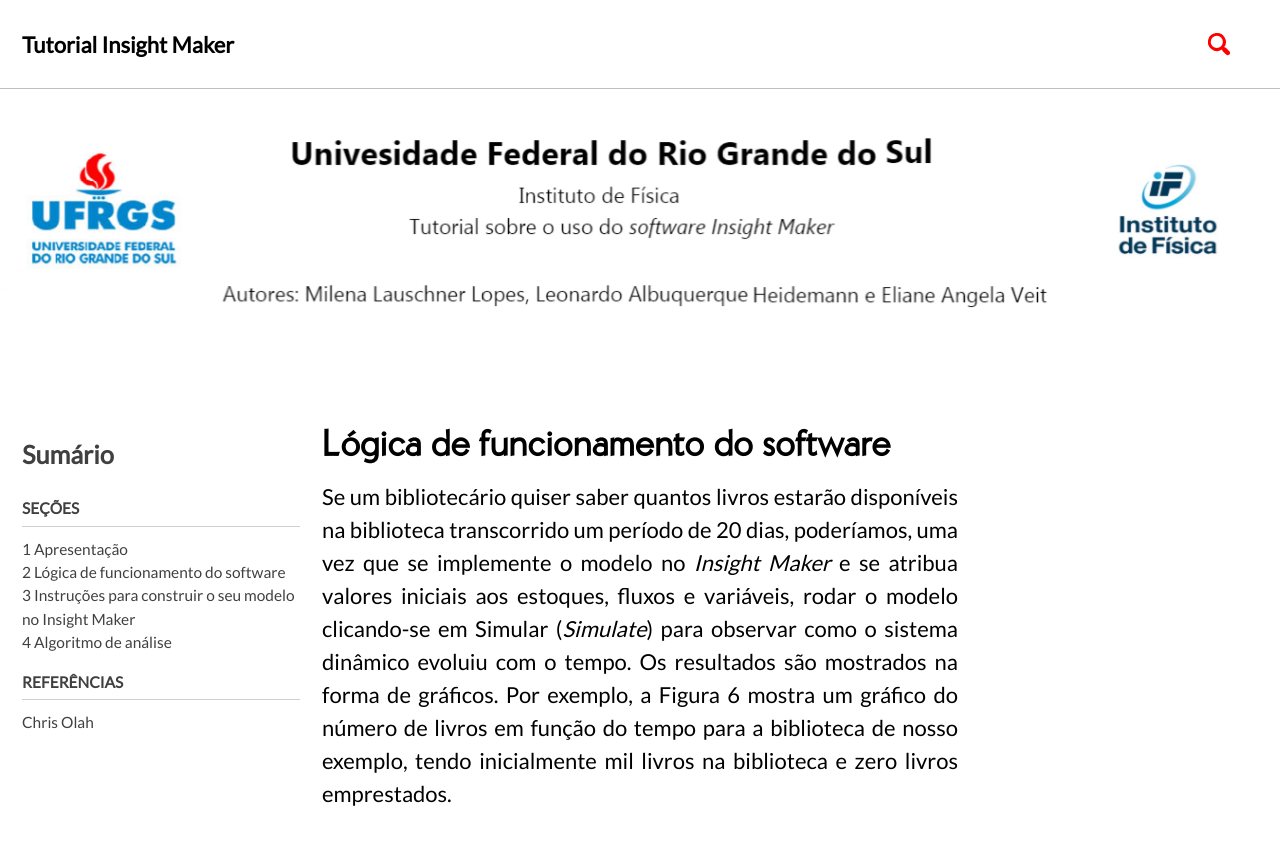
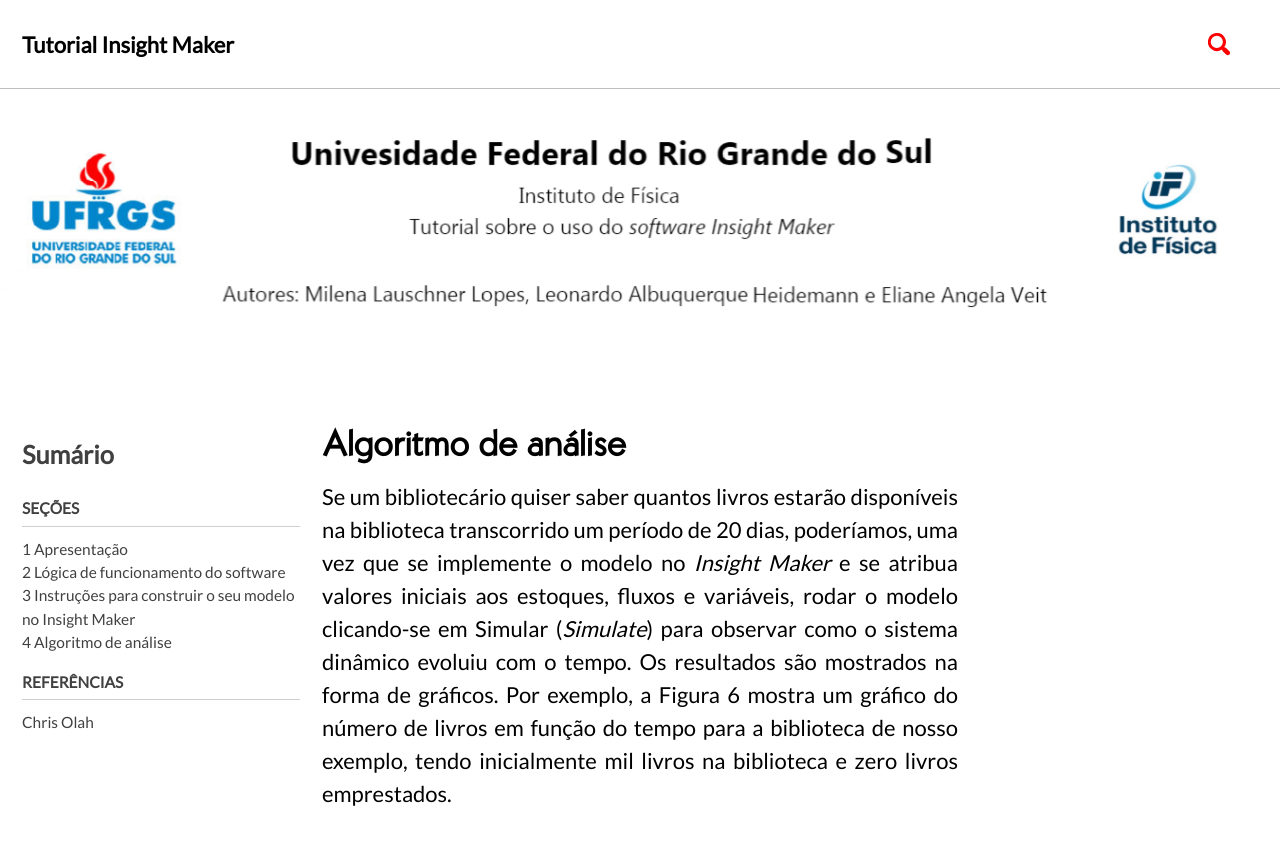
Before and after one commit to milenalauschner/MM, a Jekyll site: the page built from _pages/algoritmo.md, in a window 1280 px wide and 900 px high. Shown: the top 845 px of the window. Built offline with Jekyll 4.4.1, drawn with Linux system fonts in a browser that asks for light colours; cached includes are drawn as plain includes; nearby versions of some CDN libraries; comment, search, counter and statistics services are not loaded.

Commit message:
Update and rename privacy.md to algoritmo.md

```diff
--- a/_pages/privacy.md
+++ b/_pages/algoritmo.md
@@ -1,6 +1,6 @@
 ---
-title: "Lógica de funcionamento do software"
-permalink: /funcionamento/
+title: " Algoritmo de análise"
+permalink: /algoritmo/
 layout: single
 author_profile: false
 mathjax: true
```
